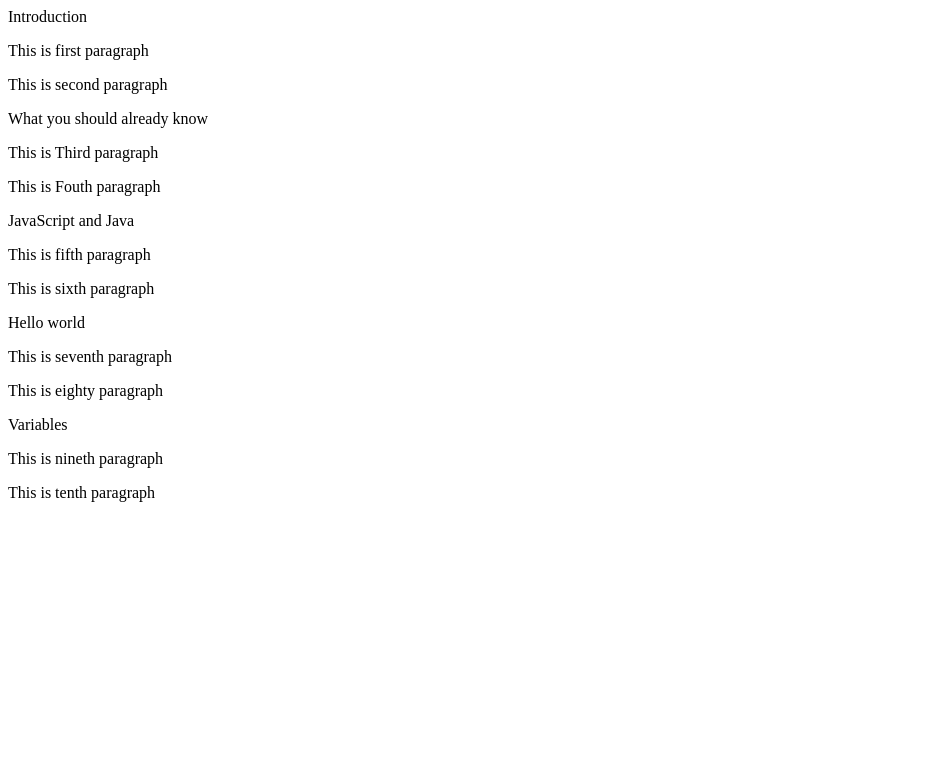
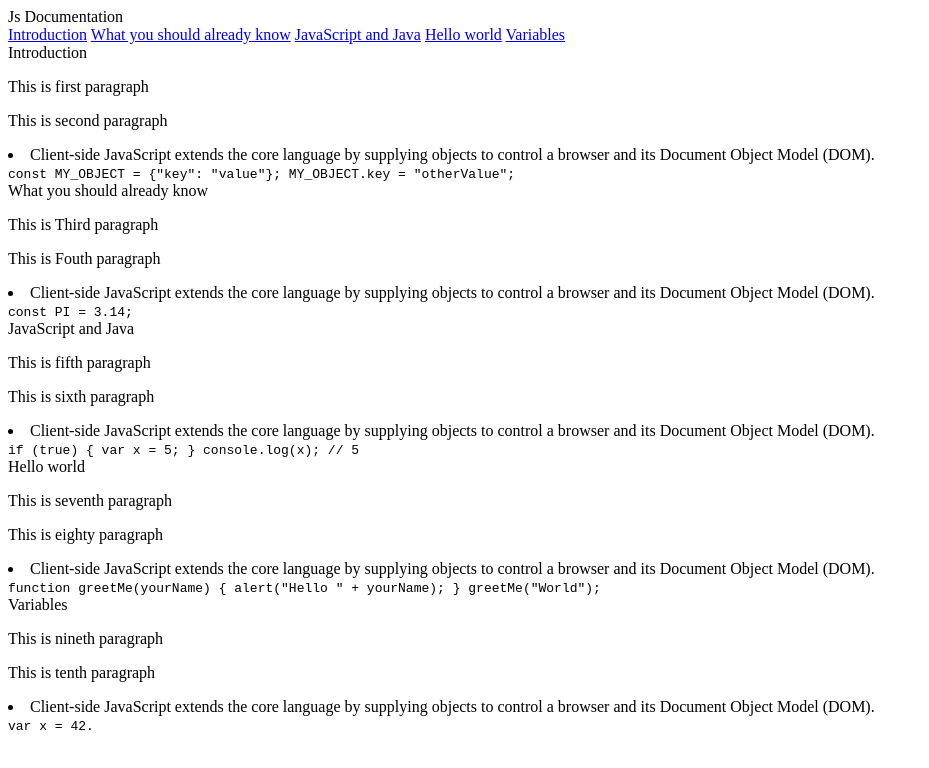
Before and after one commit to ernestkorir/MicroverseColloWithBushra, a plain HTML site: page index.html in a window 1280 px wide. Shown: the whole page, without its empty margins (0-929 px from the left). Drawn offline with Linux system fonts and the light colour scheme.

Commit message:
Finished the HTML

```diff
--- a/index.html
+++ b/index.html
@@ -8,12 +8,24 @@
 
   <body>
     <script src="https://cdn.freecodecamp.org/testable-projects-fcc/v1/bundle.js"></script>
+    <nav id="navbar">
+      <header>Js Documentation</header>
+      <a class="nav-link" href="#Introduction" >Introduction</a>
+      <a class="nav-link" href="#What_you_should_already_know" >What you should already know</a>
+      <a class="nav-link" href="#JavaScript_and_Java" >JavaScript and Java</a>
+      <a class="nav-link" href="#Hello_world" >Hello world</a>
+      <a class="nav-link" href="#Variables" >Variables</a>
+
+    </nav>
   <main id="main-doc">
     <section class="main-section" id="Introduction">
       <header>Introduction</header>
       <article>
         <p>This is first paragraph</p>
         <p>This is second paragraph</p>
+        <li>Client-side JavaScript extends the core language by supplying objects to control a browser and its Document Object Model (DOM).</li>
+        <code>const MY_OBJECT = {"key": "value"}; MY_OBJECT.key =
+          "otherValue";</code>
       </article>
     </section>
     <section class="main-section" id="What_you_should_already_know">
@@ -21,6 +33,8 @@
       <article>
         <p>This is Third paragraph</p>
         <p>This is Fouth paragraph</p>
+        <li>Client-side JavaScript extends the core language by supplying objects to control a browser and its Document Object Model (DOM).</li>
+        <code>const PI = 3.14;</code>
       </article>
     </section>
     <section class="main-section" id="JavaScript_and_Java">
@@ -28,6 +42,8 @@
       <article>
         <p>This is fifth paragraph</p>
         <p>This is sixth paragraph</p>
+        <li>Client-side JavaScript extends the core language by supplying objects to control a browser and its Document Object Model (DOM).</li>
+        <code>if (true) { var x = 5; } console.log(x); // 5</code>
       </article>
     </section>
     <section class="main-section" id="Hello_world">
@@ -35,6 +51,9 @@
       <article>
         <p>This is seventh paragraph</p>
         <p>This is eighty paragraph</p>
+        <li>Client-side JavaScript extends the core language by supplying objects to control a browser and its Document Object Model (DOM).</li>
+        <code>function greetMe(yourName) { alert("Hello " + yourName); }
+          greetMe("World");</code>
       </article>
     </section>
     <section class="main-section" id="Variables">
@@ -42,6 +61,8 @@
       <article>
         <p>This is nineth paragraph</p>
         <p>This is tenth paragraph</p>
+        <li>Client-side JavaScript extends the core language by supplying objects to control a browser and its Document Object Model (DOM).</li>
+        <code>var x = 42.</code>
       </article>
     </section>
 
```
